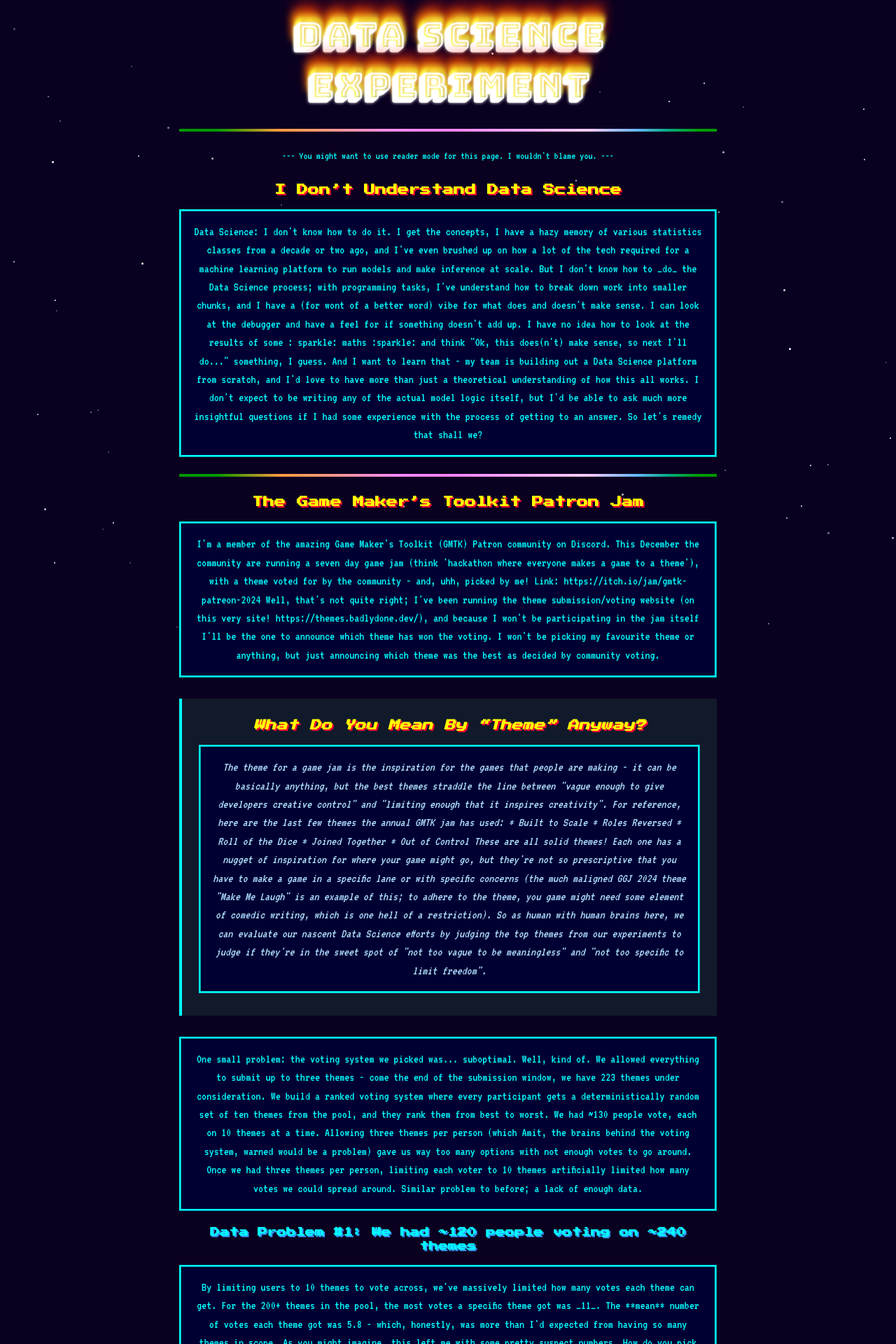
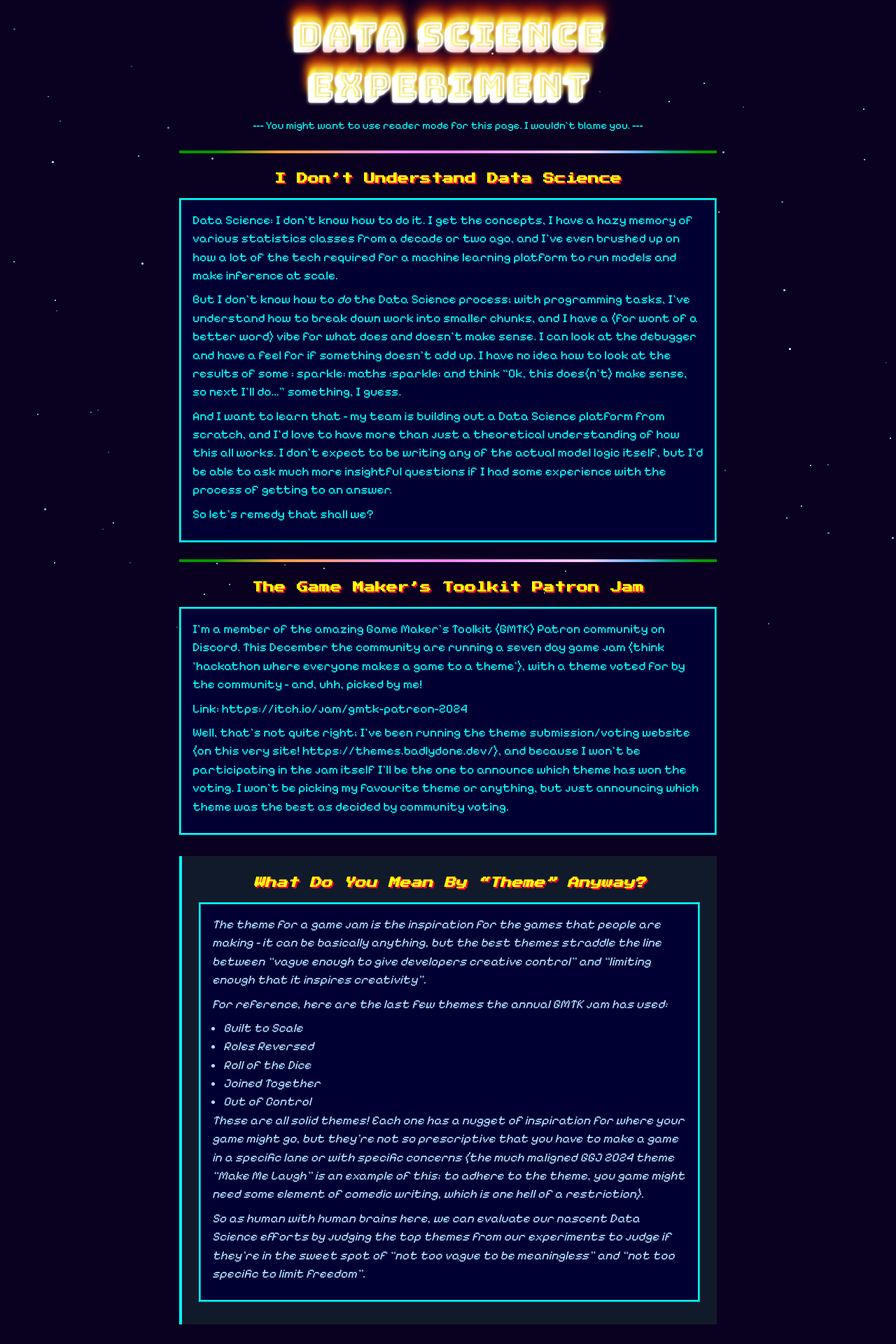
Before and after one commit to Willdotwhite/badlydone.dev, a Jekyll site: the page built from thoughts/picking-a-gmtk-theme.md, in a window 1280 px wide. Shown: the top 1920 px of the page at 70% size. Built offline with Jekyll 4.4.1, drawn with Linux system fonts in a browser that asks for light colours; some of the changed text lies outside the part shown.

Commit message:
Minor text tweak and better body font

````diff
--- a/_layouts/default.html
+++ b/_layouts/default.html
@@ -13,8 +13,9 @@
     <meta content="width=device-width, initial-scale=1" name="viewport">
 
     <link href="https://fonts.googleapis.com" rel="preconnect">
-    <link href="https://fonts.googleapis.com/css2?family=VT323&family=Bungee+Shade&family=Press+Start+2P&display=swap"
-          rel="stylesheet">
+    <link href="https://fonts.googleapis.com/css2?family=VT323&family=Bungee+Shade&family=Press+Start+2P&display=swap" rel="stylesheet">
+    <link href="https://fonts.googleapis.com/css2?family=Pixelify+Sans:wght@400..700&display=swap" rel="stylesheet">
+
 </head>
 
 <body class="bg-[#0a0c1f]">
--- a/assets/css/common.css
+++ b/assets/css/common.css
@@ -114,7 +114,7 @@
 body {
     background-color: var(--star-bg);
     color: var(--neon-cyan);
-    font-family: 'VT323', monospace;
+    font-family: 'Pixelify Sans', monospace;
     font-size: 1.25rem;
     line-height: 1.5;
     overflow-x: hidden;
--- a/assets/css/main.css
+++ b/assets/css/main.css
@@ -53,7 +53,6 @@
 .counter-digit {
     background: #001a00;
     color: var(--neon-green);
-    font-family: 'VT323', monospace;
     font-size: 1.5rem;
     padding: 2px 6px;
     border: 1px solid #003300;
@@ -207,7 +206,6 @@
 }
 
 .friend-link .friend-name {
-    font-family: 'VT323', monospace;
     font-size: 0.9rem;
 }
 
--- a/assets/css/thoughts.css
+++ b/assets/css/thoughts.css
@@ -31,7 +31,7 @@ pre {
     border: 3px ridge var(--neon-cyan);
     padding: 1rem;
     margin: 1rem 0;
-    text-align: center;
+    text-align: left;
     font-size: 1.1rem;
 }
 
@@ -48,3 +48,9 @@ reader-warning {
         content: "--- You might want to use reader mode for this page. I wouldn't blame you. ---";
     }
 }
+
+ul {
+    width: fit-content;
+    padding-left: 1rem;
+    text-align: left;
+}
--- a/thoughts/picking-a-gmtk-theme.md
+++ b/thoughts/picking-a-gmtk-theme.md
@@ -5,12 +5,13 @@ path: /thoughts/picking-a-gmtk-theme
 ---
 # Data Science Experiment
 
+<reader-warning></reader-warning>
+
 ---
-<reader-warning></reader-warning>
 
 ## I Don't Understand Data Science
 
-<div class="text">
+<div class="text" markdown="1">
 Data Science: I don't know how to do it. I get the concepts, I have a hazy memory of various statistics classes from a
 decade or two ago, and I've even brushed up on how a lot of the tech required for a machine learning platform to run
 models and make inference at scale.
@@ -31,7 +32,7 @@ So let's remedy that shall we?
 
 ## The Game Maker's Toolkit Patron Jam
 
-<div class="text">
+<div class="text" markdown="1">
 I'm a member of the amazing Game Maker's Toolkit (GMTK) Patron community on Discord. This December the community are
 running a seven day game jam (think 'hackathon where everyone makes a game to a theme'), with a theme voted for by the
 community - and, uhh, picked by me!
@@ -46,7 +47,7 @@ the best as decided by community voting.
 
 > ## What Do You Mean By "Theme" Anyway?
 >
-> <div class="text">
+> <div class="text" markdown="1">
 > The theme for a game jam is the inspiration for the games that people are making - it can be basically anything, but
 > the best themes straddle the line between "vague enough to give developers creative control" and "limiting enough that
 > it inspires creativity".
@@ -68,7 +69,7 @@ the best as decided by community voting.
 > limit freedom".
 > </div>
 
-<div class="text">
+<div class="text" markdown="1">
 One small problem: the voting system we picked was... suboptimal.
 
 Well, kind of.
@@ -84,7 +85,7 @@ themes artificially limited how many votes we could spread around. Similar probl
 
 ### Data Problem #1: We had ~120 people voting on ~240 themes
 
-<div class="text">
+<div class="text" markdown="1">
 By limiting users to 10 themes to vote across, we've massively limited how many votes each theme can get. For the 200+
 themes in the pool, the most votes a specific theme got was _11_.
 
@@ -100,7 +101,7 @@ Well, let's start simple and see where that gets us.
 ## Trying Stuff And Seeing Why It's Garbage
 
 ### Attempt The First: Raw Score
-<div class="text">
+<div class="text" markdown="1">
 Approach:
 </div>
 
@@ -111,7 +112,7 @@ for (theme in themes) {
 
 val winningTheme = themes.maxBy { it.score }
 ```
-<div class="text">
+<div class="text" markdown="1">
 Results:
 </div>
 
@@ -129,7 +130,7 @@ Results:
 | (Redacted)                    | -30   | 0, 0, -1, -3, -3, -3, -4, -4, -4, -4, -4 |
 
 
-<div class="text">
+<div class="text" markdown="1">
 Get all the votes for each theme, sum them together, take the theme with the highest total.
 
 Quick, simple, easy, and hideously biased.
@@ -139,7 +140,7 @@ Why? Well, indulge me a quick sidebar:
 
 > ### Data Problem #2: The Enormous Range Of Votes Cast
 >
-> <div class="text">
+> <div class="text" markdown="1">
 > Each voter got their themes in the laziest way I could think of:
 >
 > ```
@@ -155,7 +156,7 @@ Why? Well, indulge me a quick sidebar:
 > The problem here is that because we have so many themes, there just weren't enough votes to go around. That normal
 > distribution peaks around 4.5 votes per theme, which just isn't very much information at all.
 > </div>
-<div class="text">
+<div class="text" markdown="1">
 **TLDR: Because the themes have wildly different numbers of votes, the raw score biased too heavily for themes that
 just happened to be seen more.**
 
@@ -169,7 +170,7 @@ Let's try something else...
 
 ### Attempt The Second: Average Score
 
-<div class="text">
+<div class="text" markdown="1">
 High school stats class here I come! Let's try to account for the inconsistent vote totals by calculating the average
 score for each theme, and go from there.
 
@@ -189,7 +190,7 @@ The results:
 | ...                          | ...           | ...        |
 | (Redacted)                   | -2.7272727    | 11         |
 
-<div class="text">
+<div class="text" markdown="1">
 Hmm. Well those certainly are _different_, but I'm a bit concerned we've gone too far in the other direction; instead of
 biasing towards themes that happened to be seen by lots of people, it looks like we're now biasing towards themes that
 (by chance) happened to only be seen by a small number of people who really liked the theme.
@@ -206,7 +207,7 @@ Let's try something else...
 ### Attempt The Second-Point-Two: Weighted Average Score
 
 [TABLE REDACTED BECAUSE IT WAS POINTLESS]
-<div class="text">
+<div class="text" markdown="1">
 I won't waste your time here; it's like using the average score, but with a multiplier that tries to account for the
 very different numbers of votes. How, you ask?
 
@@ -220,7 +221,7 @@ Trying to figure out what a "good" vote was highlighted the two major fallacies
 
 > ### Data Problem #3: The Scores Don't Mean Shit
 >
-> <div class="text">
+> <div class="text" markdown="1">
 > As mentioned at the top, everyone's ranked votes were submitted from +5 to -4 (no, I don't remember why we did this).
 > The ranked voting system means all the votes are submitted relative to each other; there's no way real way to have
 > comparable scores between themes (and between people).
@@ -239,7 +240,7 @@ Trying to figure out what a "good" vote was highlighted the two major fallacies
 
 > ### Data Problem #3.2: You Can't Do Maths On Relative Numbers
 >
-> <div class="text">
+> <div class="text" markdown="1">
 > I expect any seasoned data scientists reading have been waiting for this clanger to drop for some time now: the
 > numbers are all relative, I shouldn't be trying to directly compare them. If my 3rd place vote was great but not quite
 > excellent, and your 3rd place was the ok-ist of a mediocre bunch, why are we trying to equate those votes together?
@@ -272,7 +273,7 @@ Trying to figure out what a "good" vote was highlighted the two major fallacies
 > of reference.
 > </div>
 
-<div class="text">
+<div class="text" markdown="1">
 There's no way to directly compare the scores themselves. Perhaps we can use the _positions_ of themes to evaluate which
 ones were more popular?
 
@@ -282,7 +283,7 @@ Let's try something else...
 
 ### Attempt I Don't Know Which: Relative Positions Table
 
-<div class="text">
+<div class="text" markdown="1">
 (Fun fact! This may or may not also be a naive implementation of
 a <a href="https://en.wikipedia.org/wiki/Bradley%E2%80%93Terry_model">Bradley-Terry model</a>. I'm honestly not sure.)
 
@@ -306,7 +307,7 @@ This was a bit more involved (read: I had a proper data scientist help me with t
 | Return to Sender                         | 1, -1, 1, -1  | 1                  | x                | ... |
 | ...                                      | ...           | ...                | ...              | ... |
 
-<div class="text">
+<div class="text" markdown="1">
 For every theme, we calculate how often it appeared _above_ every other theme, regardless of the specific position of
 that theme in the list. The thinking being, the theme which comes out on top most consistently against other themes
 would be a strong theme suggestion, even if it didn't always get the highest score possible.
@@ -316,9 +317,8 @@ other themes, although I'm honestly not sure what specific terms we can nail dow
 world of Data Science, I've completely lost track of what technical terms exist, or if I'm just doing... stuff!
 </div>
 
-<div class="text">
+<div class="text" markdown="1">
 The pseudocode looks like this:
-</div>
 ```kotlin
 val dataTable: Map<Pair<String, String>, List<Int>> = builtAsThatTableAbove()
 
@@ -358,10 +358,9 @@ The theme that comes out on top compared to the most other themes, most often, s
 best theme.
 </div>
 
-<div class="text">
+<div class="text" markdown="1">
 In order to convert that concept (and also the variably-lengthed arrays of +1s and -1s) into a sortable format, we can
 calculate a total score for each theme in the following way:
-</div>
 
 ```kotlin
 // This approach isn't very Kotlin-esque, but it's a lot easier to read
@@ -377,10 +376,11 @@ for ((themeIds, arrayOfOffsets) in comparativeVotes) {
     scores[themeUnderEvaluation] = scores[themeUnderEvaluation] + normalisedOffsetScore
 }
 ```
+</div>
 
 ### Data Problem #1 (Again):
 
-<div class="text">
+<div class="text" markdown="1">
 Sadly, we just can't get around the fact that limiting each person to ten themes just doesn't give us enough data to
 work with. When we calculate `dataTable` and build our grid of comparative checks, we see the most that two themes
 appeared in the same list is... 4 times.
@@ -405,7 +405,7 @@ The results:
 | ...                                                       | ...                     | ...                   | ...                     | ...           | ...             |
 | "" (I forgot to remove this before the voting went live!) | -0.951                  | 41                    | -3, -4, -4, -4, -4      | -19           | -3.8            |
 
-<div class="text">
+<div class="text" markdown="1">
 Hmm. High average score, but low total score.
 
 While the top theme has a decent total and average score, we're seeing some themes that look as though they should score
@@ -417,7 +417,7 @@ at the very lowest ("[genre] without [mechanic]"). I have no earthly idea what t
 
 ## Attempt The Last: Plackett-Luce model
 
-<div class="text">
+<div class="text" markdown="1">
 I'm on shaky ground here; throughout this process a wonderful colleague of mine Hollie was supporting me as I figured
 out what questions to ask and how to go about answering them. I was more or less following along, until one morning
 Hollie DM'd me saying "Hey, I tried this model I found online, what do you think?"
@@ -440,7 +440,7 @@ calculated based only on the theme data that is remaining.
 It doesn't actually make a different to which theme came in position #1 (which at least validates the pairwise table
 approach!), but it's interesting to see.
 </div>
-<div class="text">
+<div class="text" markdown="1">
 The results:
 </div>
 
@@ -459,7 +459,7 @@ The results:
 | ...                          | ...                        |
 | "" (This came last here too) | ???                        |
 
-<div class="text">
+<div class="text" markdown="1">
 So while there's a lot more black box magic than I'd care for, it's very gratifying to see that the order is extremely
 close to the pairwise list above.
 
@@ -478,7 +478,7 @@ And, bringing the human factor back into things, what's my gut feel evaluation?
 ---
 
 ## Conclusion
-<div class="text">
+<div class="text" markdown="1">
 I had a good time with this - while I don't know if my data science skills are much sharper, I think I'd be
 able to try doing this whole theme-ranking thing again in the future at least!
 
````
Also changed, not shown: thoughts/squarepinski-post-mortem.md (added, +11 -0 lines).
